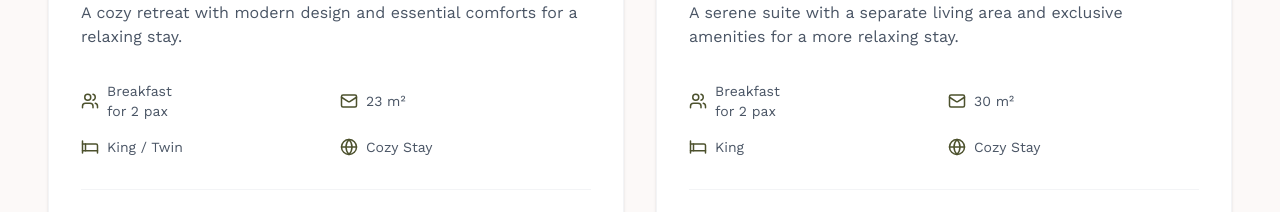
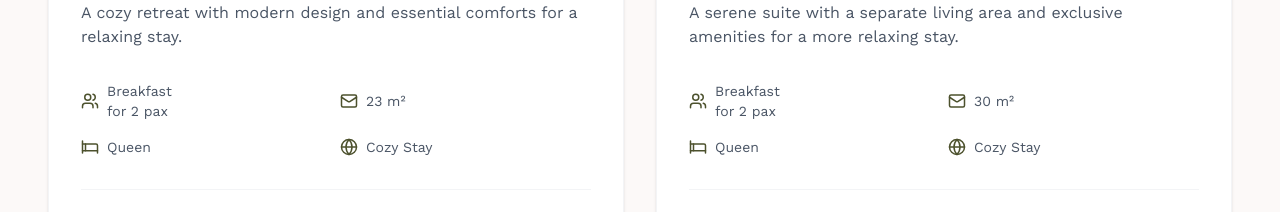
Before and after one commit to marshyaputri63-hash/QAFOTELL, a Next.js app: page /rooms in a window 1280 px wide. Shown: the part 1140-1352 px from the top of the page. Built offline with nearby package versions, Linux system fonts and the light colour scheme.

Commit message:
benefit rooms

```diff
--- a/src/app/rooms/page.tsx
+++ b/src/app/rooms/page.tsx
@@ -73,7 +73,7 @@ export default function RoomsPage() {
               <div className="grid grid-cols-2 gap-y-4 gap-x-2 text-sm text-gray-600 mb-8">
                 <div className="flex items-center gap-2"><Users className="text-brand w-[18px] h-[18px]" /><span className="whitespace-pre-line">{t(translations.rooms, "breakfastFor2")}</span></div>
                 <div className="flex items-center gap-2"><Mail className="text-brand w-[18px] h-[18px]" /><span>23 m&sup2;</span></div>
-                <div className="flex items-center gap-2"><Bed className="text-brand w-[18px] h-[18px]" /><span>King / Twin</span></div>
+                <div className="flex items-center gap-2"><Bed className="text-brand w-[18px] h-[18px]" /><span> Queen </span></div>
                 <div className="flex items-center gap-2"><Globe className="text-brand w-[18px] h-[18px]" /><span>{t(translations.rooms, "cozyStay")}</span></div>
               </div>
               <div className="flex items-center justify-between pt-6 border-t border-gray-100">
@@ -95,7 +95,7 @@ export default function RoomsPage() {
               <div className="grid grid-cols-2 gap-y-4 gap-x-2 text-sm text-gray-600 mb-8">
                 <div className="flex items-center gap-2"><Users className="text-brand w-[18px] h-[18px]" /><span className="whitespace-pre-line">{t(translations.rooms, "breakfastFor2")}</span></div>
                 <div className="flex items-center gap-2"><Mail className="text-brand w-[18px] h-[18px]" /><span>30 m&sup2;</span></div>
-                <div className="flex items-center gap-2"><Bed className="text-brand w-[18px] h-[18px]" /><span>King</span></div>
+                <div className="flex items-center gap-2"><Bed className="text-brand w-[18px] h-[18px]" /><span>Queen</span></div>
                 <div className="flex items-center gap-2"><Globe className="text-brand w-[18px] h-[18px]" /><span>{t(translations.rooms, "cozyStay")}</span></div>
               </div>
               <div className="flex items-center justify-between pt-6 border-t border-gray-100">
```
